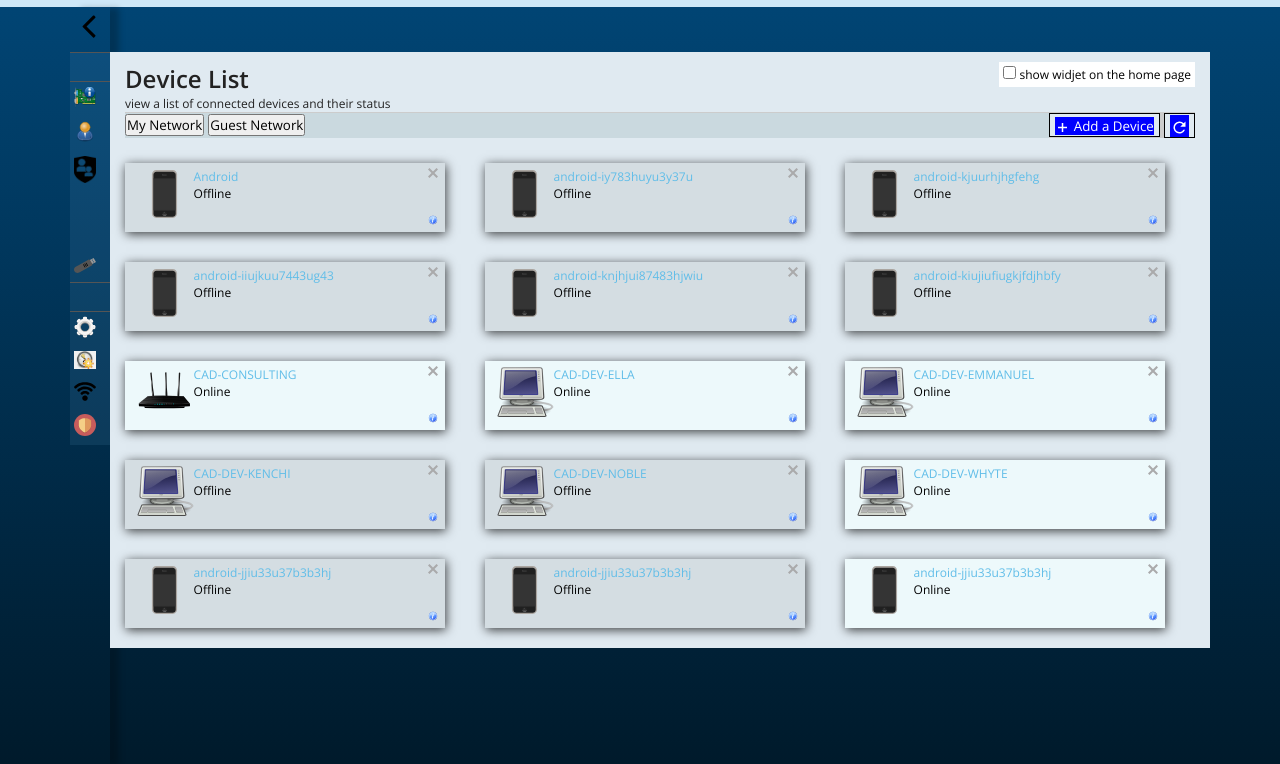
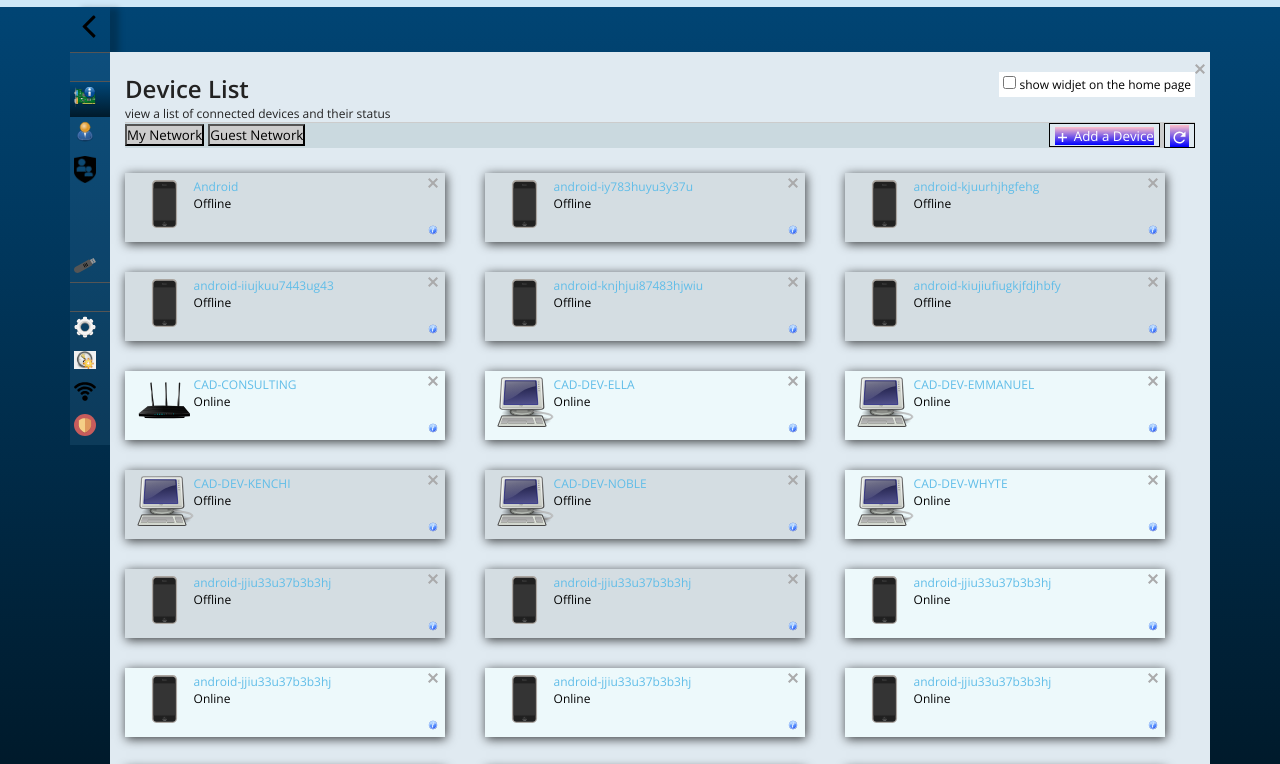
Before and after one commit to henrynoble01/Cad-Project, a plain HTML site: page index.html in a window 1280 px wide. Both pictures are taken after a click on the item "Device List". Shown: the part 35-799 px from the top of the page. Drawn offline with nearby package versions, Linux system fonts and the light colour scheme.

Commit message:
chore: adding some more style changes

```diff
--- a/data.json
+++ b/data.json
@@ -73,5 +73,75 @@
         "url": "./img/IPhone.svg",
         "deviceName": "android-jjiu33u37b3b3hj",
         "status": "Online"
+    },
+    {
+        "url": "./img/IPhone.svg",
+        "deviceName": "android-jjiu33u37b3b3hj",
+        "status": "Online"
+    },
+    {
+        "url": "./img/IPhone.svg",
+        "deviceName": "android-jjiu33u37b3b3hj",
+        "status": "Online"
+    },
+    {
+        "url": "./img/IPhone.svg",
+        "deviceName": "android-jjiu33u37b3b3hj",
+        "status": "Online"
+    },
+    {
+        "url": "./img/IPhone.svg",
+        "deviceName": "android-jjiu33u37b3b3hj",
+        "status": "Online"
+    },
+    {
+        "url": "./img/IPhone.svg",
+        "deviceName": "android-jjiu33u37b3b3hj",
+        "status": "Online"
+    },
+    {
+        "url": "./img/IPhone.svg",
+        "deviceName": "android-jjiu33u37b3b3hj",
+        "status": "Online"
+    },
+    {
+        "url": "./img/IPhone.svg",
+        "deviceName": "android-jjiu33u37b3b3hj",
+        "status": "Online"
+    },
+    {
+        "url": "./img/IPhone.svg",
+        "deviceName": "android-jjiu33u37b3b3hj",
+        "status": "Online"
+    },
+    {
+        "url": "./img/IPhone.svg",
+        "deviceName": "android-jjiu33u37b3b3hj",
+        "status": "Online"
+    },
+    {
+        "url": "./img/IPhone.svg",
+        "deviceName": "android-jjiu33u37b3b3hj",
+        "status": "Online"
+    },
+    {
+        "url": "./img/IPhone.svg",
+        "deviceName": "android-jjiu33u37b3b3hj",
+        "status": "Online"
+    },
+    {
+        "url": "./img/IPhone.svg",
+        "deviceName": "android-jjiu33u37b3b3hj",
+        "status": "Online"
+    },
+    {
+        "url": "./img/IPhone.svg",
+        "deviceName": "android-jjiu33u37b3b3hj",
+        "status": "Online"
+    },
+    {
+        "url": "./img/IPhone.svg",
+        "deviceName": "android-jjiu33u37b3b3hj",
+        "status": "Online"
     }
 ]
--- a/index.html
+++ b/index.html
@@ -117,8 +117,13 @@
             </ul>
           </div>
         </div>
-        <!-- this id the gris of the modal -->
+        <!-- this is the grid of the modal -->
         <div class="modal-device-display">
+          <div class="close-modal">
+            <div class="img-control">
+              <img src="./img/close_icon.svg" alt="" />
+            </div>
+          </div>
           <div class="top-header">
             <div class="left-side">
               <h2>Device List</h2>
@@ -166,6 +171,10 @@
               <!-- device list -->
             </ul>
           </div>
+
+          <div class="bottom-section">
+            <button class="gen-btn">OK</button>
+          </div>
         </div>
         <!--  -->
       </main>
--- a/index.js
+++ b/index.js
@@ -13,15 +13,17 @@ let deviceList = document.querySelector('.device-list')
 let deviceData = document.querySelector('.device-data')
 console.log(deviceData  );
 
-
+// only allows the specific item to be clicked
 deviceData.addEventListener('click', ()=> {
   userDevice.classList.toggle('show-modal');
 })
 
 showGrid.forEach(element =>  {
-    element.addEventListener('click', () => {
+    element.addEventListener('click', (e) => {
         angleIcon.classList.toggle('hidden');
-        // console.log(element);
+        //
+        let selected = e.currentTarget
+        selected.classList.toggle('clicked')
         //
         head.forEach(item => {
             item.classList.toggle('hidden');
@@ -82,3 +84,7 @@ function createDeviceProfile(param){
     }).join('')
     deviceList.innerHTML += singleItem
 }
+
+document.querySelector('.gen-btn').addEventListener('click', ()=>{
+    userDevice.classList.remove('show-modal');
+})
--- a/scss/style.scss
+++ b/scss/style.scss
@@ -37,6 +37,11 @@ body {
       max-width: 1140px;
     }
   }
+}
+
+@mixin btn-style {
+  background: linear-gradient(to bottom, pink, blue);
+  color: $clr-white;
 }
 
 .nav {
@@ -129,7 +134,16 @@ body {
     }
     .side-list-item {
       display: flex;
+      cursor: pointer;
       //   gap: 10px;
+
+      &.clicked {
+        background: linear-gradient(to bottom, $bg-light-blue, $bg-dark-blue);
+      }
+
+      &:hover {
+        background: linear-gradient(to bottom, $bg-light-blue, $bg-dark-blue);
+      }
 
       .img-control {
         width: 30px;
@@ -160,6 +174,21 @@ body {
   display: none;
   &.show-modal {
     display: block;
+    margin-bottom: 30px;
+  }
+
+  .close-modal {
+    height: 10px;
+    .img-control {
+      position: absolute;
+      top: 5px;
+      right: 5px;
+      // background: #999;
+      width: 10px;
+      img {
+        width: 10px;
+      }
+    }
   }
 
   .top-header {
@@ -190,13 +219,22 @@ body {
     margin-bottom: 25px;
     // gap: 0;
 
+    .left-side {
+      .user-mode {
+        // background-color: pink;
+        // @include btn-style;
+        background: #ccc;
+      }
+    }
+
     .right-side {
       margin-left: auto;
       background: #ccc;
       button {
-        background: blue;
+        // background: blue;
+        @include btn-style;
         border: none;
-        color: $clr-white;
+        // color: $clr-white;
 
         img {
           width: 15px;
@@ -273,3 +311,18 @@ body {
     }
   }
 }
+
+.bottom-section {
+  border-top: 1px solid #ccc;
+  height: 40px;
+  position: relative;
+  padding: 10px;
+
+  .gen-btn {
+    position: absolute;
+    right: 0;
+    padding: 0px 25px;
+    @include btn-style;
+    cursor: pointer;
+  }
+}
```
Also changed, not shown: css/style.css, 1 other file.
